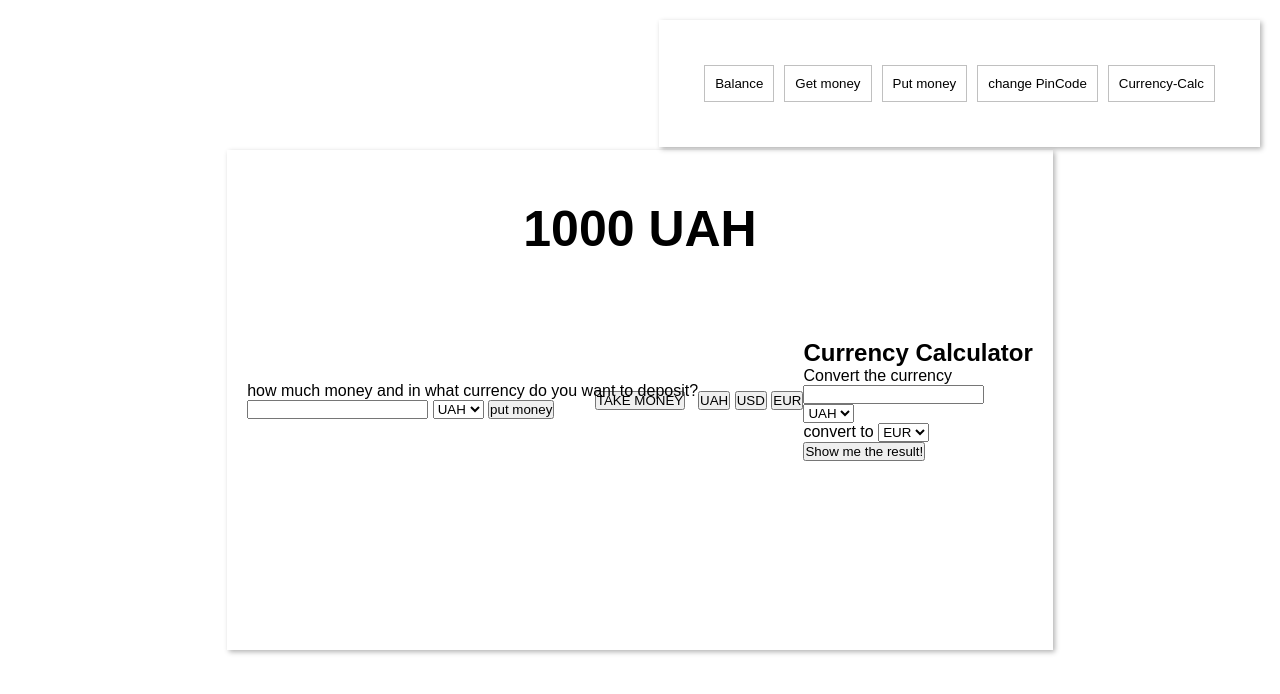
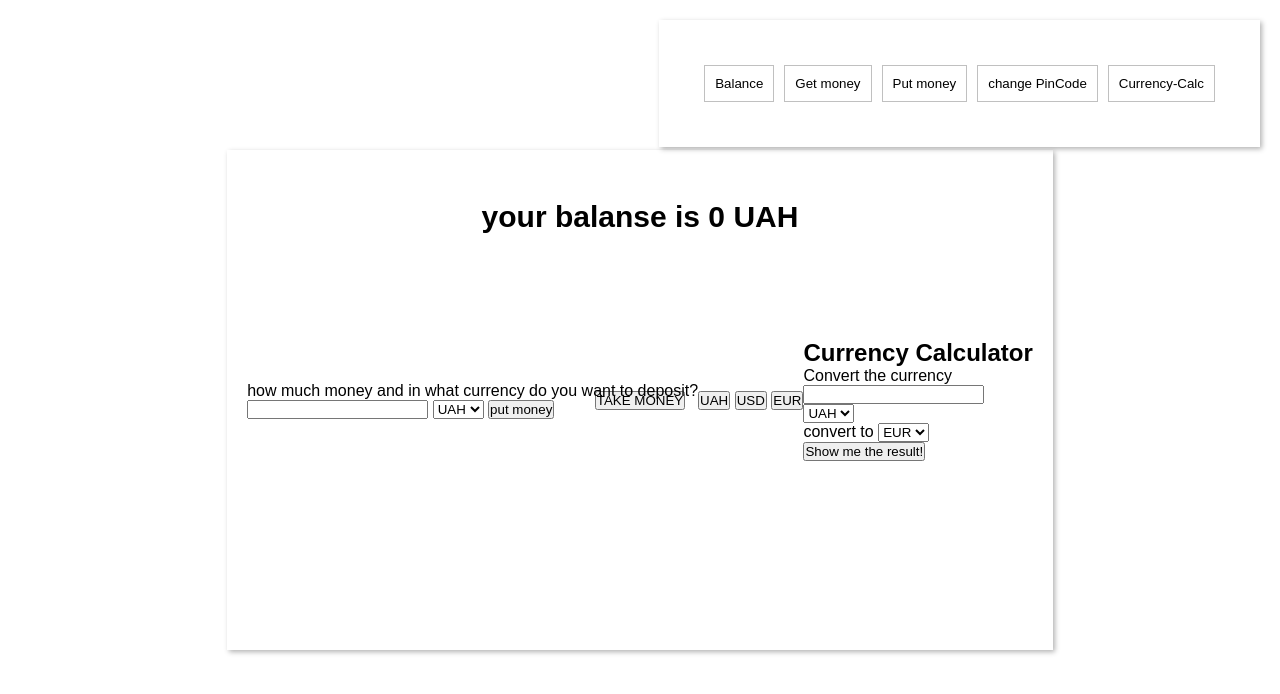
Before and after one commit to DmitryStetsenko/f21-js-command, a plain HTML site: page index.html in a window 1280 px wide. Both pictures are taken after a click on the button "put money". Drawn offline with Linux system fonts and the light colour scheme.

Commit message:
display balance

```diff
--- a/css/style.css
+++ b/css/style.css
@@ -42,7 +42,7 @@ body {
 }
 
 .balance-block {
-    font-size: 50px;
+    font-size: 30px;
     font-weight: bold;
     position: absolute;
     top: 50px;
--- a/index.html
+++ b/index.html
@@ -18,7 +18,7 @@
 
     <main class="main">
         <div class="balance-block">
-            1000 UAH
+           your balanse is <span class="balance">0</span> UAH
         </div>
 
         <div class="put-money-block">
--- a/js/script.js
+++ b/js/script.js
@@ -19,6 +19,7 @@ let pin = user.pincode;//Vova
 let rate;
 let currCurrency = 'UAH';
 let newCurr =' ';
+let displayBalance = document.querySelector('.balance');
 
 let balance = 0;
 
@@ -153,11 +154,16 @@ function getMoney() {
 
 }
 
+//<olesia>
+
 function putMoney() {
     rate = currency.value;
     balance = deposite.value * rate;
     console.log(balance);
+    displayBalance.innerText = balance;
 }
+
+//</olesia>
 
 //Daniil
 function changeCurr(currentCurr, changedCur, currency, balance){
```
